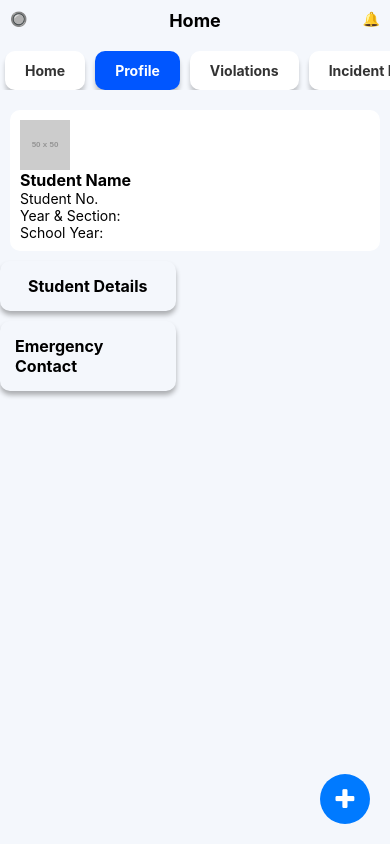
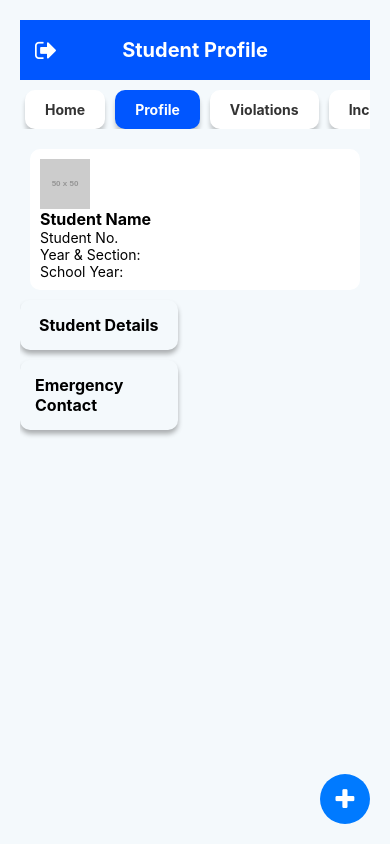
Before and after one commit to zgaji/iDiscipline, a React Native app: screen /Profile in a window 390 px wide. Built offline with nearby package versions, Linux system fonts and the light colour scheme.

Commit message:
do authentication

```diff
--- a/components/pages/LoginScreen.js
+++ b/components/pages/LoginScreen.js
@@ -29,7 +29,13 @@ const LoginScreen = () => {
 
     if (user) {
       Alert.alert('Login Successful', `Welcome, ${user.role}!`);
-      navigation.navigate('Home');
+
+      // Navigate based on role
+      if (user.role === 'admin') {
+        navigation.navigate('DOHome');  // Navigate to DOHomeScreen
+      } else {
+        navigation.navigate('Home');  // Navigate to the regular HomeScreen
+      }
     } else {
       Alert.alert('Login Failed', 'Invalid email or password');
     }
--- a/components/pages/ProfileScreen.js
+++ b/components/pages/ProfileScreen.js
@@ -8,7 +8,7 @@ import MenuBar from "../parts/MenuBar";
 
 const ProfileScreen = () => {
   return (
-    <View style={styles.container}>
+    <View style={{ flex: 1, backgroundColor: "#F4F9FC", padding: 20 }}>
       <Header title="Student Profile" />
 
       {/* Category Buttons (Horizontal Scroll) */}
--- a/components/parts/DOMenuBar.js
+++ b/components/parts/DOMenuBar.js
@@ -6,7 +6,7 @@ const DOMenuBar = () => {
   const navigation = useNavigation();
   const route = useRoute(); // Get current screen name
 
-  const menuItems = ["DOHome", "DOProfile", "DOViolations", "DOIncidentReports", "DOAppoinments", "DOHandbook"]; // ✅ Fixed IncidentReports name
+  const menuItems = ["Home", "Student List", "Violations", "Incident Reports", "Appointments", "Reports", "DOHandbook"];
 
   const handlePress = (item) => {
     navigation.navigate(item);
@@ -18,7 +18,7 @@ const DOMenuBar = () => {
         {menuItems.map((item) => (
           <TouchableOpacity
             key={item}
-            style={[styles.button, route.name === item && styles.activeButton]} // ✅ Ensures active state works
+            style={[styles.button, route.name === item && styles.activeButton]}
             onPress={() => handlePress(item)}
           >
             <Text style={[styles.text, route.name === item && styles.activeText]}>
@@ -48,7 +48,7 @@ const styles = StyleSheet.create({
     elevation: 5,
   },
   activeButton: {
-    backgroundColor: "#0056FF", // ✅ Fix for blue highlight
+    backgroundColor: "#0056FF",
   },
   text: {
     color: "#333",
--- a/components/parts/Header.js
+++ b/components/parts/Header.js
@@ -1,18 +1,63 @@
 import React from "react";
-import { View, Text, TouchableOpacity } from "react-native";
+import { View, Text, TouchableOpacity, StyleSheet } from "react-native";
+import { useNavigation, useRoute } from "@react-navigation/native";
+import { FontAwesome } from "@expo/vector-icons";
+
+const screenTitles = {
+  Home: "Dashboard",
+  Profile: "Student Profile",
+  Violations: "Violations",
+  IncidentReports: "Incident Reports",
+  Appointments: "Appointments",
+  Handbook: "Student Handbook",
+  DOHome: "Admin Dashboard",
+};
 
 const Header = () => {
+  const navigation = useNavigation();
+  const route = useRoute();
+  const title = screenTitles[route.name] || "App";
+
+  // Logout function
+  const handleLogout = () => {
+    navigation.reset({
+      index: 0,
+      routes: [{ name: "Login" }], // Navigate to Login and clear history
+    });
+  };
+
   return (
-    <View style={{ flexDirection: "row", justifyContent: "space-between", padding: 10 }}>
-      <TouchableOpacity>
-        <Text>🔘</Text>
+    <View style={styles.container}>
+      {/* Logout Button on the Left */}
+      <TouchableOpacity onPress={handleLogout} style={styles.logoutButton}>
+        <FontAwesome name="sign-out" size={24} color="white" />
       </TouchableOpacity>
-      <Text style={{ fontSize: 18, fontWeight: "bold" }}>Home</Text>
-      <TouchableOpacity>
-        <Text>🔔</Text>
-      </TouchableOpacity>
+
+      {/* Centered Title */}
+      <Text style={styles.title}>{title}</Text>
     </View>
   );
 };
 
+const styles = StyleSheet.create({
+  container: {
+    height: 60,
+    flexDirection: "row",
+    alignItems: "center",
+    justifyContent: "center",
+    backgroundColor: "#0056FF",
+    paddingHorizontal: 15,
+  },
+  logoutButton: {
+    position: "absolute",
+    left: 15, // Keep it aligned to the left
+  },
+  title: {
+    fontSize: 20,
+    fontWeight: "bold",
+    color: "#fff",
+    textAlign: "center",
+  },
+});
+
 export default Header;
--- a/package.json
+++ b/package.json
@@ -16,7 +16,7 @@
     "expo-status-bar": "~2.0.1",
     "react": "18.3.1",
     "react-native": "0.76.7",
-    "react-native-webview": "13.12.5"
+    "react-native-webview": "^13.12.5"
   },
   "devDependencies": {
     "@babel/core": "^7.20.0"
```
Also changed, not shown: 1 other file (tests, documents, lock files or other folders).
